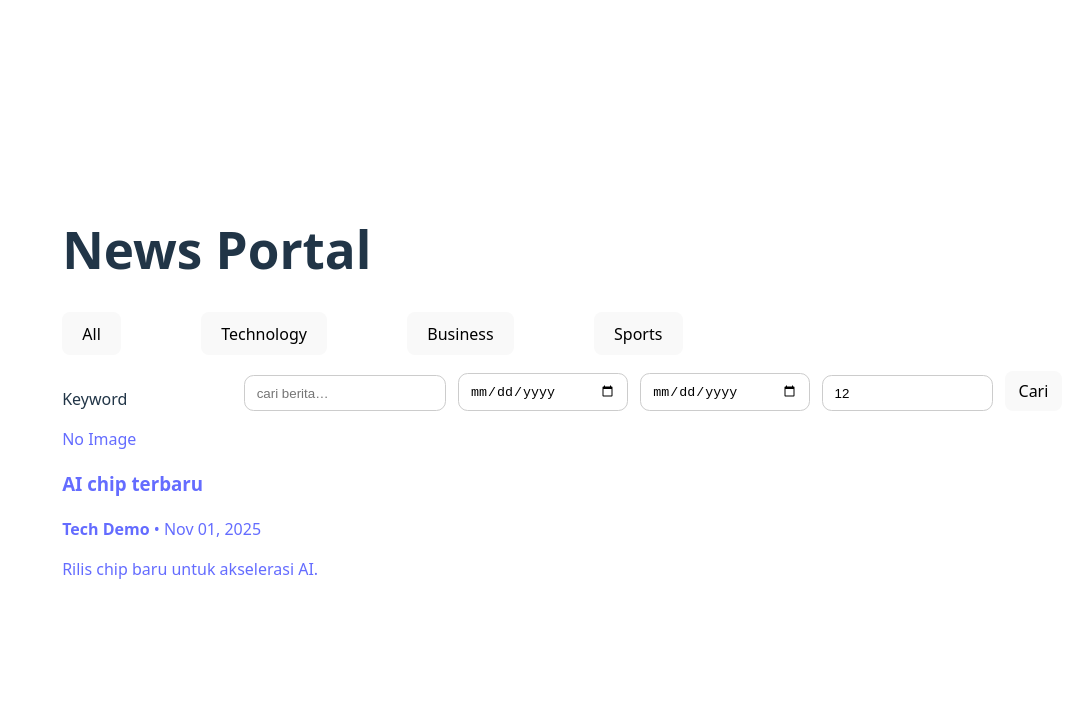
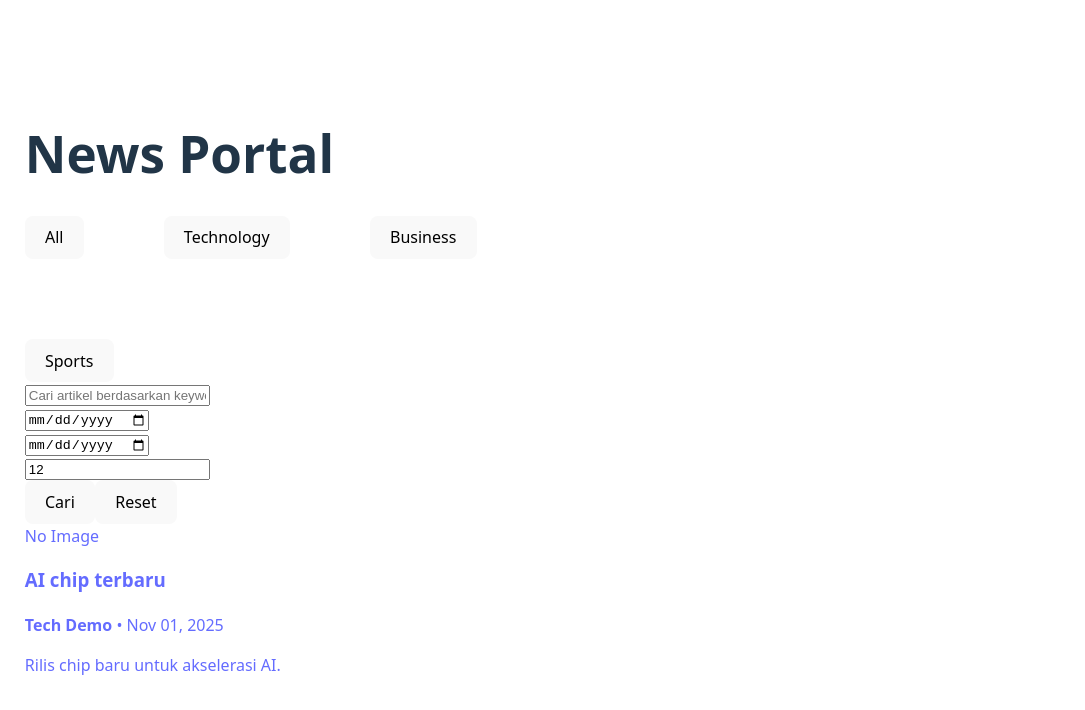
Before and after one commit to V4nzz/uts-pemweb-123140094, a React (Vite) app: page / in a window 1280 px wide. Shown: the top 710 px of the page, without its empty margins (0-1085 px from the left). Built offline with nearby package versions, Linux system fonts and the light colour scheme.

Commit message:
Update SearchForm.jsx

```diff
--- a/src/components/SearchForm.jsx
+++ b/src/components/SearchForm.jsx
@@ -1,32 +1,65 @@
-import { useId, useState } from "react";
+import { useState } from "react";
 
 export default function SearchForm({ defaultQ = "", defaults = {}, onSubmit }) {
-  const [q, setQ] = useState(defaultQ);
+  const [q, setQ] = useState(defaultQ || "");
   const [from, setFrom] = useState(defaults.from || "");
   const [to, setTo] = useState(defaults.to || "");
   const [size, setSize] = useState(defaults.size || 12);
 
-  const idQ = useId(), idF = useId(), idT = useId(), idS = useId();
-
   function handleSubmit(e) {
     e.preventDefault();
-    if (from && to && new Date(from) > new Date(to)) {
-      alert("From harus ≤ To");
-      return;
-    }
-    onSubmit({ q, from, to, size: Number(size) });
+    onSubmit?.({ q, from, to, size: Number(size) || 12 });
+  }
+  function handleReset() {
+    setQ("");
+    setFrom("");
+    setTo("");
+    setSize(12);
+    onSubmit?.({ q: "", from: "", to: "", size: 12 });
   }
 
   return (
-    <form onSubmit={handleSubmit} className="search">
-      <label htmlFor={idQ}>Keyword</label>
-      <input id={idQ} value={q} placeholder="cari berita…" onChange={(e) => setQ(e.target.value)} />
+    <div className="search-form-container">
+      <form className="search-form" onSubmit={handleSubmit}>
+        <div className="search-input-group">
+          <input
+            type="text"
+            placeholder="Cari artikel berdasarkan keyword..."
+            value={q}
+            onChange={(e) => setQ(e.target.value)}
+          />
+        </div>
 
-      <input id={idF} type="date" value={from} onChange={(e) => setFrom(e.target.value)} />
-      <input id={idT} type="date" value={to} min={from || undefined} onChange={(e) => setTo(e.target.value)} />
-      <input id={idS} type="number" min="5" max="50" value={size} onChange={(e) => setSize(e.target.value)} />
+        <div className="date-input-group">
+          <input
+            type="date"
+            value={from}
+            onChange={(e) => setFrom(e.target.value)}
+          />
+        </div>
 
-      <button type="submit">Cari</button>
-    </form>
+        <div className="date-input-group">
+          <input
+            type="date"
+            value={to}
+            onChange={(e) => setTo(e.target.value)}
+          />
+        </div>
+
+        <div className="date-input-group">
+          <input
+            type="number"
+            min="1"
+            value={size}
+            onChange={(e) => setSize(e.target.value)}
+          />
+        </div>
+
+        <button type="submit">Cari</button>
+        <button type="button" className="clear-all-btn" onClick={handleReset}>
+          Reset
+        </button>
+      </form>
+    </div>
   );
 }
```
